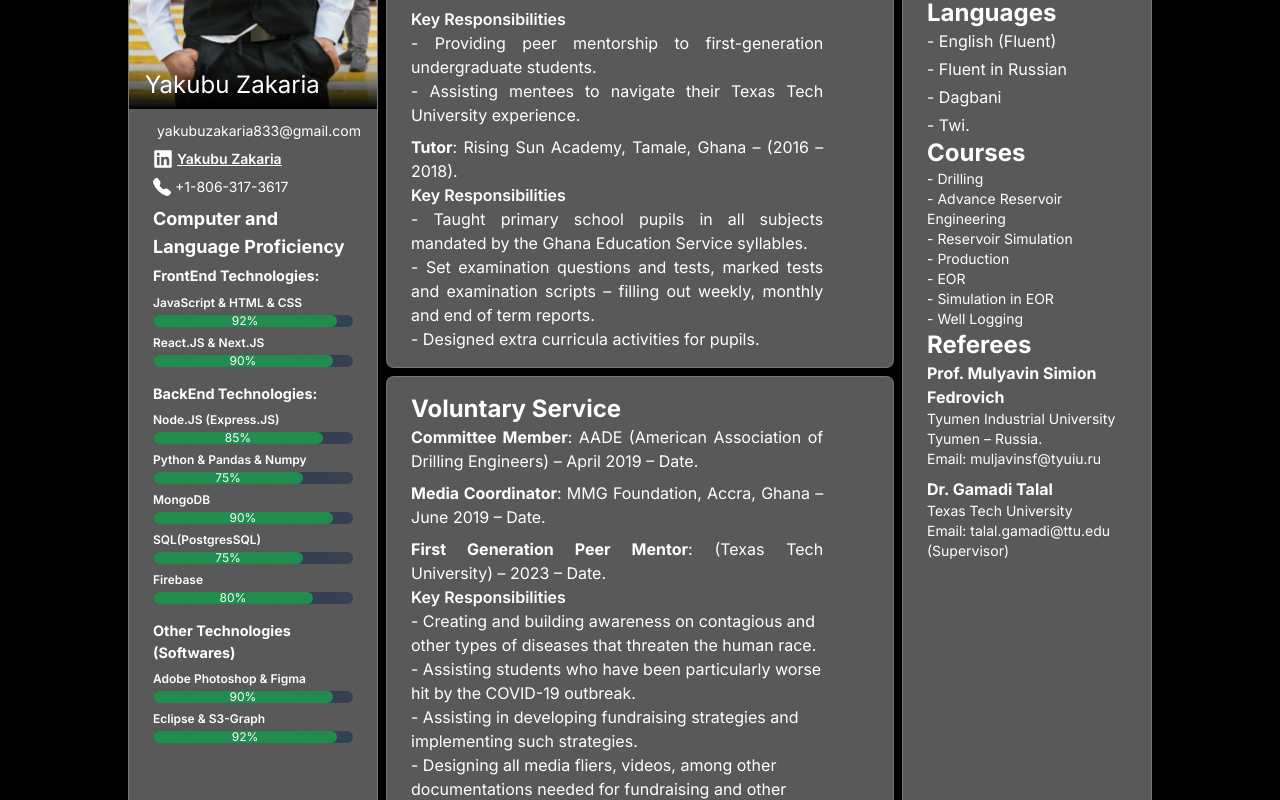
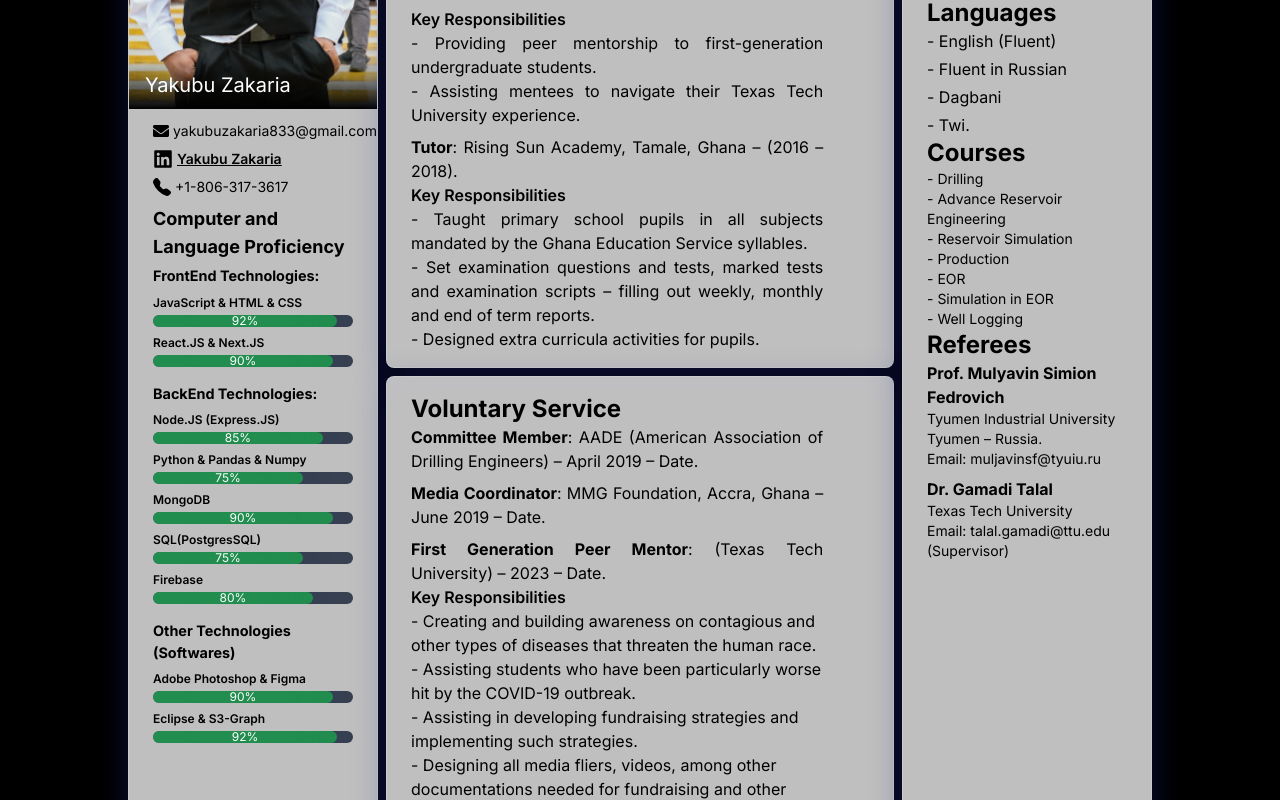
Before and after one commit to zakjak/portfolio, a Next.js app: page /about in a window 1280 px wide. Shown: the part 420-1220 px from the top of the page. Built offline with nearby package versions, Linux system fonts and the light colour scheme; a web font is replaced by a local one.

Commit message:
changed the ui design of the about page to white cards

```diff
--- a/app/globals.css
+++ b/app/globals.css
@@ -28,8 +28,9 @@ body{
 }
 
 .card{
-  -webkit-backdrop-filter: blur( 20px );
+  -webkit-backdrop-filter: blur( 18.5px );
   border: 1px solid rgba( 255, 255, 255, 0.18 );
+  box-shadow: 0 8px 32px 0 rgba( 31, 38, 135, 0.37 );
 }
 
 .bar{
--- a/components/LeftSection/AboutLeft.js
+++ b/components/LeftSection/AboutLeft.js
@@ -12,13 +12,15 @@ const AboutLeft = () => {
         <div className='relative'>
             <Image alt='Yakubu Zakaria profile image' className='w-full h-[15em] lg:h-[28em] object-cover object-top' src='/cv.jpg' width={240} height={240} />
             <div className='absolute bottom-0 bg-gradient-to-t from-black to-transparent w-full h-12 flex items-center p-4'>
-                <h2 className='lg:text-2xl text-white md:text-xl text-lg'>Yakubu Zakaria</h2>
+                <h2 className='lg:text-xl text-white md:text-xl text-lg'>Yakubu Zakaria</h2>
             </div>
         </div>
-        <div className='px-6 py-3'>
-            <div className='flex flex-col gap-2 text-zinc-700'>
+        <div className='px-6  py-3'>
+            <div className='flex flex-col gap-2 text-black'>
                 <div className='flex items-center gap-1'>
-                    <FaEnvelope className='text-lg max-w-[1em] min-w-[1em' />
+                    <div className='w-[1rem] h-[1rem] flex items-center'>
+                        <FaEnvelope className='text-lg' />
+                    </div>
                     <span className='text-sm'>yakubuzakaria833@gmail.com</span>
                 </div>
                 <div className='flex items-center gap-1'>
@@ -31,7 +33,7 @@ const AboutLeft = () => {
                 </div>
             </div>
             <div className='mt-2 flex flex-col'>
-                <h1 className='font-bold text-lg text-white'>Computer and Language Proficiency</h1>
+                <h1 className='font-bold text-lg text-black'>Computer and Language Proficiency</h1>
                 <div className='flex flex-col gap-4 mt-1'>
                     <FrontendTech />
                     <BackendTecknologies />
--- a/components/LeftSection/BackendTecknologies.js
+++ b/components/LeftSection/BackendTecknologies.js
@@ -33,11 +33,11 @@ const BackendTecknologies = () => {
     }, [])
 
   return (
-    <div className='flex flex-col gap-2'>
-        <h2 className='text-zinc-700 font-bold text-[.9em]'>BackEnd Technologies:</h2>
+    <div className='flex flex-col gap-2 text-black'>
+        <h2 className='font-bold text-[.9em]'>BackEnd Technologies:</h2>
         <div className='flex flex-col gap-2'>
             <div className='flex flex-col gap-1'>
-                <h3 className='text-zinc-600 text-xs font-semibold'>Node.JS (Express.JS)</h3>
+                <h3 className='text-xs font-semibold'>Node.JS (Express.JS)</h3>
                 <div className='h-3 bg-gray-700 overflow-hidden rounded-full'>
                     <div
                         style={{ width: `${progressNode}%` }}
@@ -48,7 +48,7 @@ const BackendTecknologies = () => {
                 </div>
             </div>
             <div className='flex flex-col gap-1'>
-                <h3 className='text-zinc-600 text-xs font-semibold'>Python & Pandas & Numpy</h3>
+                <h3 className='text-xs font-semibold'>Python & Pandas & Numpy</h3>
                 <div className='w-full h-3 bg-gray-700 overflow-hidden rounded-full'>
                     <div
                         style={{ width: `${progressPython}%` }}
@@ -57,7 +57,7 @@ const BackendTecknologies = () => {
                 </div>
             </div>
             <div className='flex flex-col gap-1'>
-                <h3 className='text-zinc-600 text-xs font-semibold'>MongoDB</h3>
+                <h3 className='text-xs font-semibold'>MongoDB</h3>
                 <div className='w-full h-3 bg-gray-700 overflow-hidden rounded-full'>
                     <div
                         style={{ width: `${progressMongo}%` }}
@@ -66,7 +66,7 @@ const BackendTecknologies = () => {
                 </div>
             </div>
             <div className='flex flex-col gap-1'>
-                <h3 className='text-zinc-600 text-xs font-semibold'>SQL(PostgresSQL)</h3>
+                <h3 className='text-xs font-semibold'>SQL(PostgresSQL)</h3>
                 <div className='h-3 bg-gray-700 overflow-hidden rounded-full'>
                     <div
                         style={{ width: `${progressSql}%` }}
@@ -77,7 +77,7 @@ const BackendTecknologies = () => {
                 </div>
             </div>
             <div className='flex flex-col gap-1'>
-                <h3 className='text-zinc-600 text-xs font-semibold'>Firebase</h3>
+                <h3 className='text-xs font-semibold'>Firebase</h3>
                 <div className='h-3 bg-gray-700 overflow-hidden rounded-full'>
                     <div
                         style={{ width: `${progressFirebase}%` }}
--- a/components/LeftSection/FrontendTech.js
+++ b/components/LeftSection/FrontendTech.js
@@ -19,20 +19,20 @@ const FrontendTech = () => {
     }, [])
 
   return (
-    <div className='flex flex-col gap-2'>
-        <h2 className='text-zinc-700 font-bold text-[.9em]'>FrontEnd Technologies:</h2>
+    <div className='flex flex-col gap-2 text-black'>
+        <h2 className='font-bold text-[.9em]'>FrontEnd Technologies:</h2>
         <div className='flex flex-col gap-2'>
             <div className='flex flex-col gap-1'>
-                <h3 className='text-zinc-600 text-xs font-semibold'>JavaScript & HTML & CSS</h3>
+                <h3 className='text-xs font-semibold'>JavaScript & HTML & CSS</h3>
                 <div className='w-full h-3 bg-gray-700 overflow-hidden rounded-full'>
                     <div
                         style={{ width: `${progressJava}%` }}
                         className='h-full bg-bar bar backdrop-blur-[20px] rounded-full
-                    text-white text-xs flex items-center justify-center text-[.8em]'>{`${progressJava}%`}</div>
+                    text-xs flex items-center text-white justify-center text-[.8em]'>{`${progressJava}%`}</div>
                 </div>
             </div>
             <div className='flex flex-col gap-1'>
-                <h3 className='text-zinc-600 text-xs font-semibold'>React.JS & Next.JS</h3>
+                <h3 className='text-xs font-semibold'>React.JS & Next.JS</h3>
                 <div className='w-full h-3 bg-gray-700 overflow-hidden rounded-full'>
                     <div
                         style={{ width: `${progressReact}%` }}
--- a/components/LeftSection/OtherTechnologies.js
+++ b/components/LeftSection/OtherTechnologies.js
@@ -18,11 +18,11 @@ const OtherTechnologies = () => {
     }, [])
 
   return (
-    <div className='flex flex-col gap-2'>
-        <h2 className='text-zinc-700 font-bold text-[.9em]'>Other Technologies (Softwares)</h2>
+    <div className='flex flex-col gap-2 text-black'>
+        <h2 className='font-bold text-[.9em]'>Other Technologies (Softwares)</h2>
         <div className='flex flex-col gap-2'>
             <div className='flex flex-col gap-1'>
-                <h3 className='text-zinc-600 text-xs font-semibold'>Adobe Photoshop & Figma</h3>
+                <h3 className='text-xs font-semibold'>Adobe Photoshop & Figma</h3>
                 <div className='w-full h-3 bg-gray-700 overflow-hidden rounded-full'>
                     <div
                         style={{ width: `${progressAdobe}%` }}
@@ -33,7 +33,7 @@ const OtherTechnologies = () => {
                 </div>
             </div>
             <div className='flex flex-col gap-1'>
-                <h3 className='text-zinc-600 text-xs font-semibold'>Eclipse & S3-Graph</h3>
+                <h3 className='text-xs font-semibold'>Eclipse & S3-Graph</h3>
                 <div className='w-full h-3 bg-gray-700 overflow-hidden rounded-full'>
                     <div
                         style={{ width: `${progressEclipse}%` }}
--- a/components/MiddleSection/RightCareer.js
+++ b/components/MiddleSection/RightCareer.js
@@ -2,7 +2,7 @@ import React from 'react'
 
 const RightCareer = () => {
   return (
-    <div className="py-4 px-6 text-white card shadow-md bg-card backdrop-blur-[20px] rounded-lg w-full">
+    <div className="py-4 px-6 text-black card shadow-md bg-card backdrop-blur-[20px] rounded-lg w-full">
           <h1 className="font-bold text-2xl text-zinc-700">
             Career Goal
           </h1>
--- a/components/MiddleSection/RightEmployment.js
+++ b/components/MiddleSection/RightEmployment.js
@@ -2,7 +2,7 @@ import React from 'react'
 
 const RightEmployment = () => {
   return (
-    <div className='py-4 px-6 shadow-md bg-card card text-white rounded-lg backdrop-blur-[20px]'>
+    <div className='py-4 px-6 shadow-md bg-card card text-black rounded-lg backdrop-blur-[20px]'>
         <h1 className='font-bold text-2xl text-zinc-700'>
           Employment
         </h1>
--- a/components/MiddleSection/RightVoluntary.js
+++ b/components/MiddleSection/RightVoluntary.js
@@ -2,7 +2,7 @@ import React from 'react'
 
 const RightVoluntary = () => {
   return (
-    <div className='py-4 px-6 shadow-md rounded-lg bg-card card text-white backdrop-blur-[20px]'>
+    <div className='py-4 px-6 shadow-md rounded-lg bg-card card text-black backdrop-blur-[20px]'>
       <h1 className='font-bold text-2xl text-zinc-700'>
         Voluntary Service
       </h1>
--- a/components/RightSection/RightSection.js
+++ b/components/RightSection/RightSection.js
@@ -3,7 +3,7 @@ import React from 'react'
 
 const RightSection = () => {
   return (
-    <div className='p-4 col-span-8 lg:col-span-2 px-6 w-full shadow-md bg-card card text-white rounded-lg backdrop-blur-[20px]'>
+    <div className='p-4 col-span-8 lg:col-span-2 px-6 w-full shadow-md bg-card card text-black rounded-lg backdrop-blur-[20px]'>
       <div>
         <h1 className='font-bold text-2xl text-zinc-700'>Education</h1>
         <p><b>Texas Tech University</b> <br />
--- a/tailwind.config.js
+++ b/tailwind.config.js
@@ -16,7 +16,7 @@ module.exports = {
     },
     colors: {
       navbar: 'rgba( 255, 255, 255, 0.60)',
-      card: 'rgba( 255, 255, 255, 0.35 )',
+      card: ' rgba( 255, 255, 255, 0.75 )',
       bar: 'rgba( 0, 255, 77, 0.4)',
     },
   },
```
